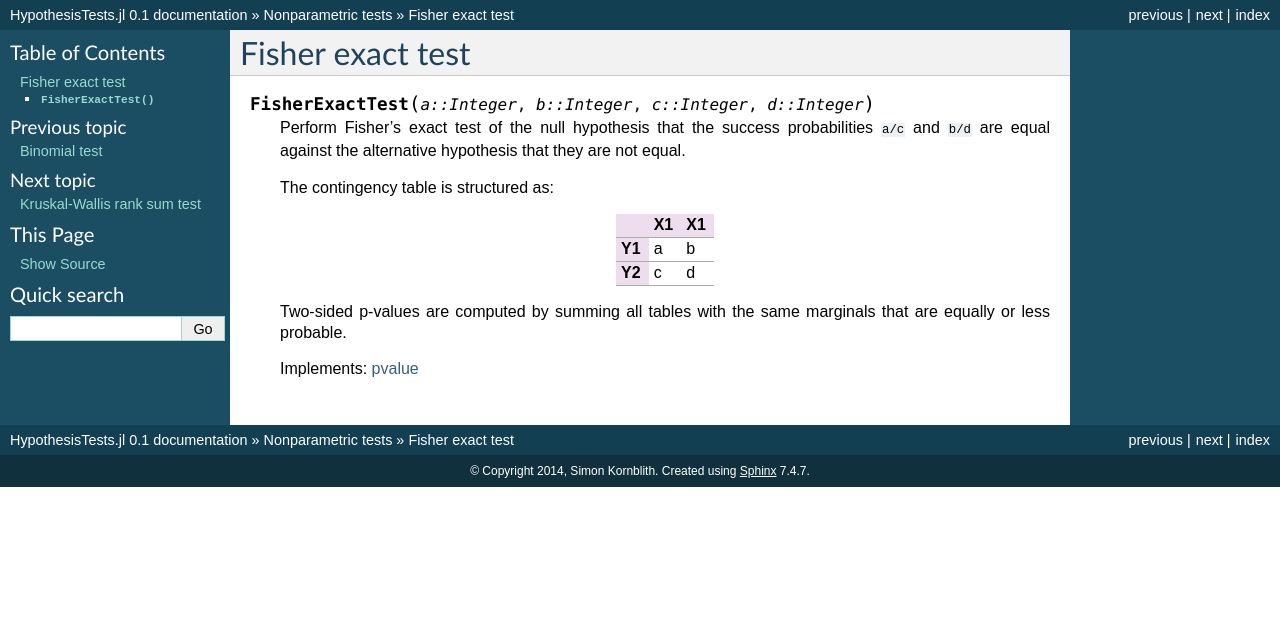
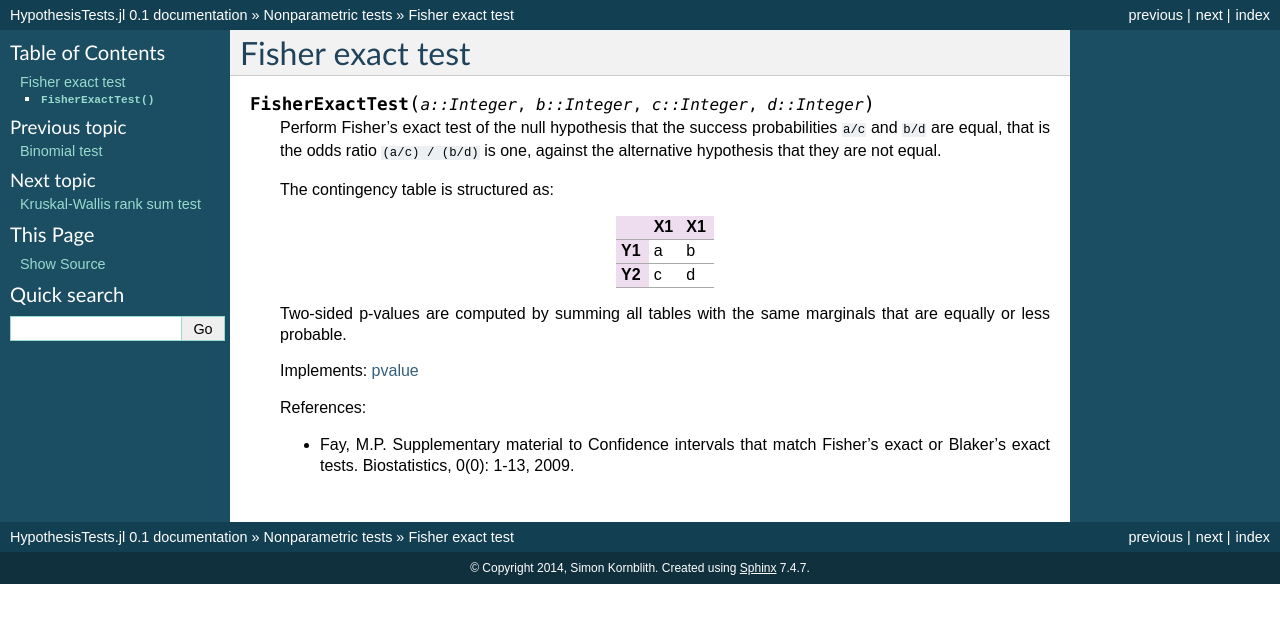
Before and after one commit to JuliaStats/HypothesisTests.jl, a Sphinx documentation site: the page built from doc/nonparametric/test_fisher_exact.rst, in a window 1280 px wide. Shown: the top 623 px of the page. Built offline with Sphinx 7.4.7, drawn with Linux system fonts in a browser that asks for light colours; formulas are drawn with MathJax 3.

```diff
--- a/doc/nonparametric/test_fisher_exact.rst
+++ b/doc/nonparametric/test_fisher_exact.rst
@@ -4,8 +4,9 @@
 .. function:: FisherExactTest(a::Integer, b::Integer, c::Integer, d::Integer)
 
 	Perform Fisher's exact test of the null hypothesis that the
-	success probabilities ``a/c`` and ``b/d`` are equal against the
-	alternative hypothesis that they are not equal.
+	success probabilities ``a/c`` and ``b/d`` are equal, that is the odds ratio
+	``(a/c) / (b/d)`` is one, against the alternative hypothesis that they are
+	not equal.
 
 	The contingency table is structured as:
 
@@ -29,3 +30,8 @@
 	marginals that are equally or less probable.
 
 	Implements: :ref:`pvalue<pvalue>`
+
+	References:
+
+	- Fay, M.P. Supplementary material to Confidence intervals that match Fisher’s exact or Blaker’s exact tests.
+	  Biostatistics, 0(0): 1-13, 2009.
```
Also changed, not shown: 3 other files.
